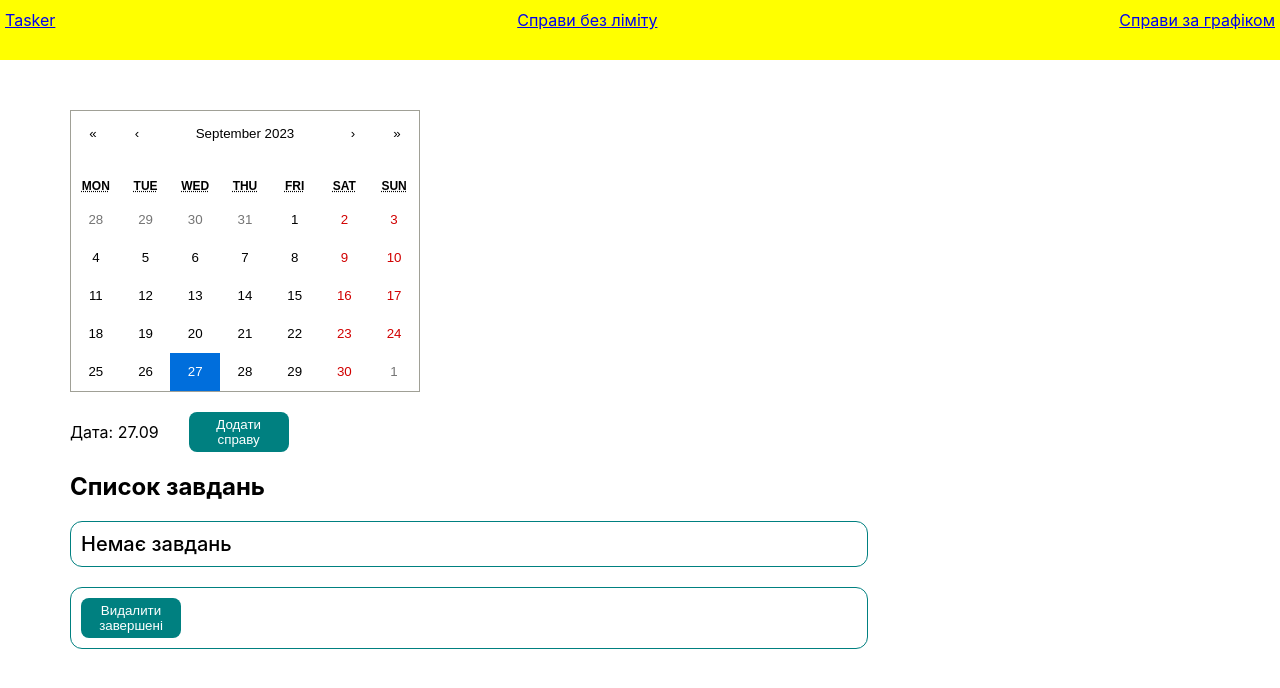
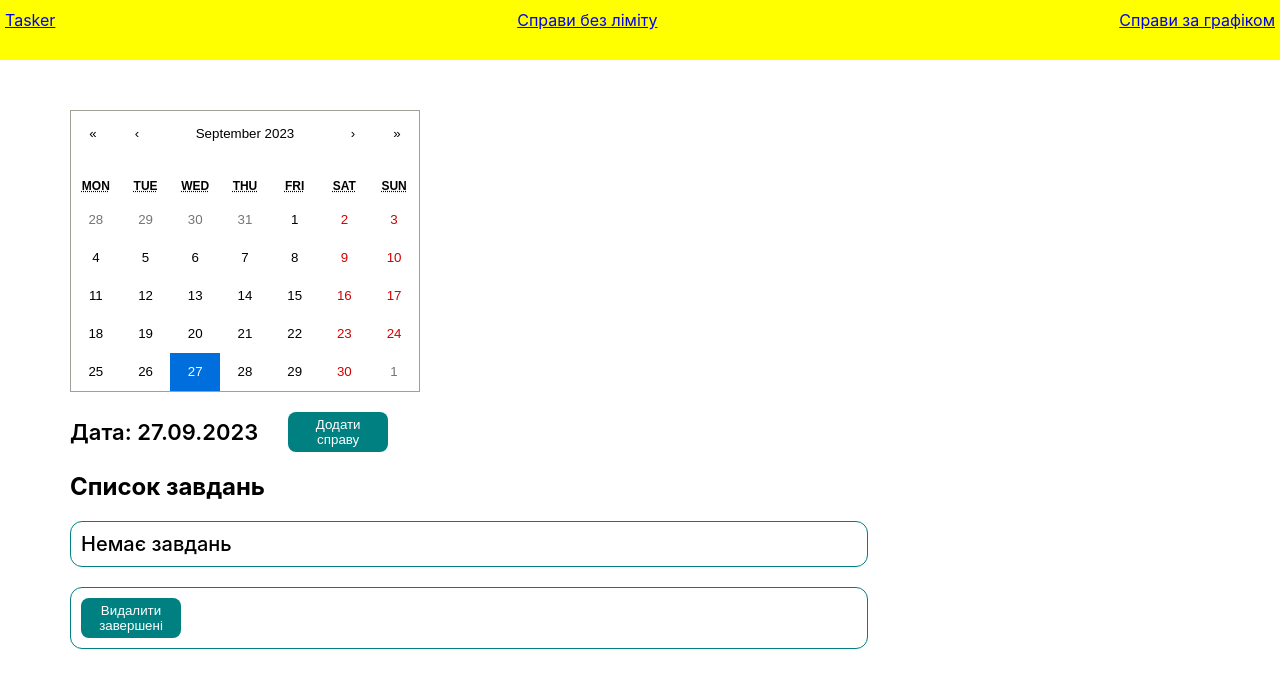
Before and after one commit to yelnikov-andrii/my-tracker, a React (Create React App) app: page / in a window 1280 px wide. Shown: the top 688 px of the page. Built offline with nearby package versions, Linux system fonts and the light colour scheme.

Commit message:
decomposition was done

```diff
--- a/src/Components/Main.tsx
+++ b/src/Components/Main.tsx
@@ -19,6 +19,12 @@ display: flex;
 gap: 30px;
 align-items: center;
 margin: 20px 0 0 0;
+`;
+
+const Data = styled.b`
+margin: 0;
+font-size: 22px;
+font-weight: 600;
 `;
 
 const Button = styled.button`
@@ -54,10 +60,11 @@ export const Main: React.FC = () => {
   const [value, onChange] = React.useState<Value>(new Date());
 
   const formatDate = (date: any) => {
+    const year = date.getFullYear();
+    const month = date.getMonth() + 1;
     const day = date.getDate();
-    const month = date.getMonth() + 1;
-    return `${day < 10 ? '0' : ''}${day}.${month < 10 ? '0' : ''}${month}`;
-  };
+    return `${day < 10 ? '0' : ''}${day}.${month < 10 ? '0' : ''}${month}.${year}`;
+};
 
   return (
     <StyledMain>
@@ -70,9 +77,9 @@ export const Main: React.FC = () => {
           />
           </div>
           <ButtonBlock>
-            <div>
+            <Data>
               {`Дата: ${formatDate(value)}`}
-            </div>
+            </Data>
             <Button onClick={() => {
               dispatch(openModal())
             }}>
```
